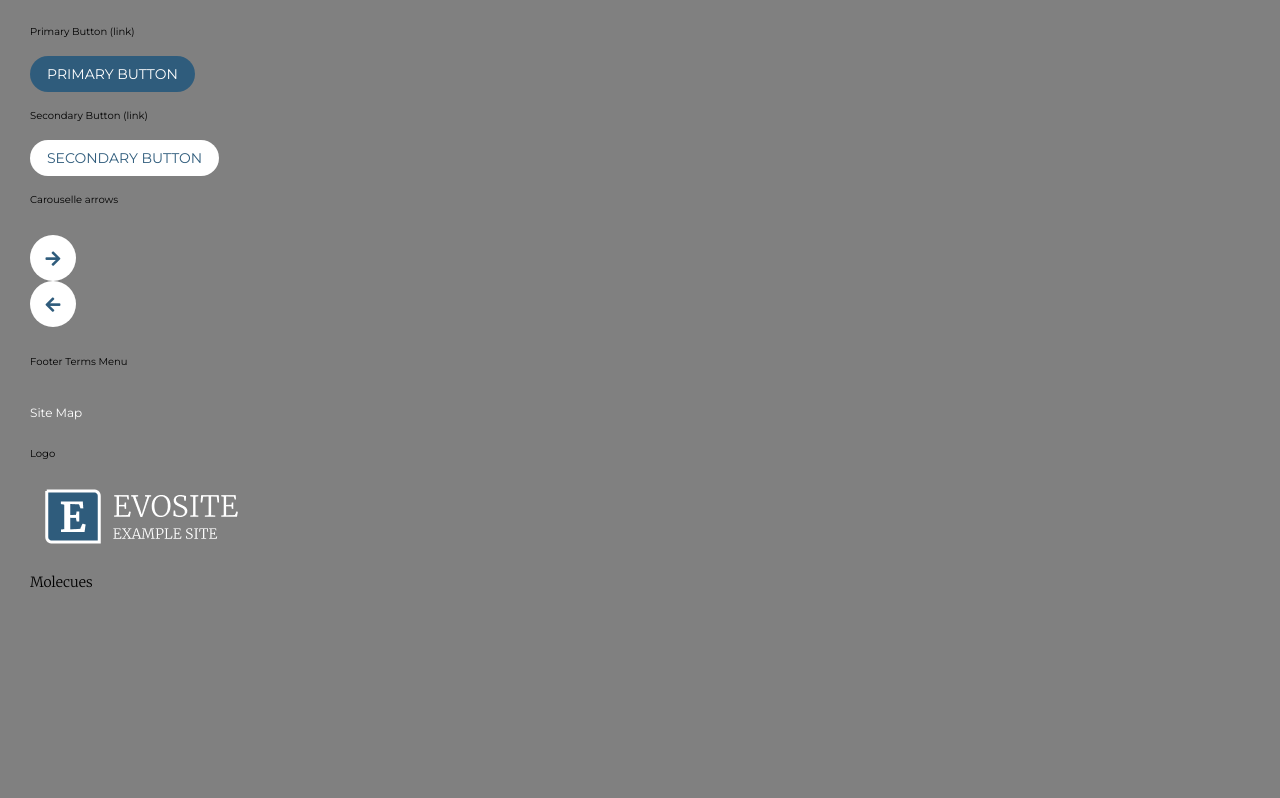
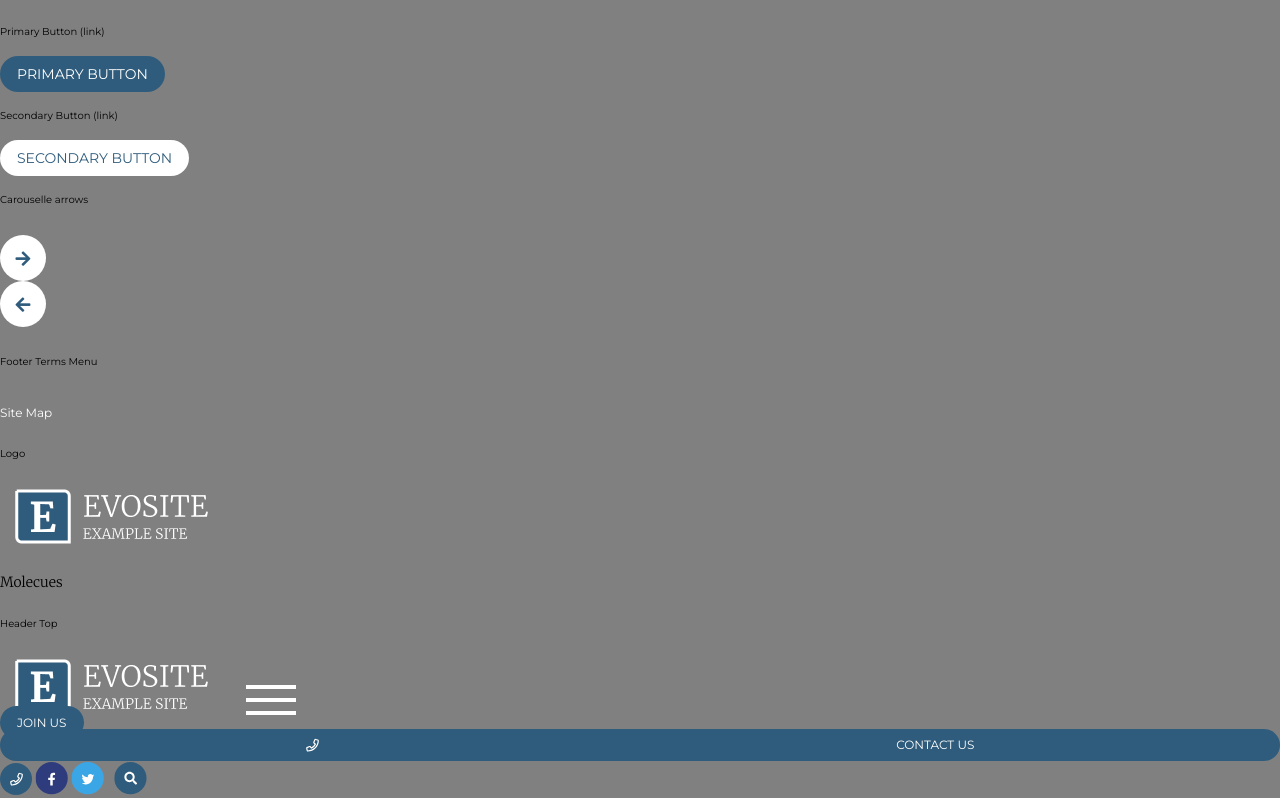
Before and after one commit to merryface/evositeCutUp, a website: page library.html in a window 1280 px wide. Shown: the part 567-1365 px from the top of the page. Before the commit the page ends 1186 px from the top, so only its background shows below. Drawn offline with Linux system fonts and the light colour scheme.

Commit message:
commiting

```diff
--- a/library.html
+++ b/library.html
@@ -9,7 +9,7 @@
         <script defer src="./js/dist/all.min.js"></script>
     </head>
 
-    <body style="margin: 3rem;">
+    <body>
         <h1 style="margin: 3rem 0;">Atoms</h1>
 <!--  -->
 <!--  -->
@@ -26,7 +26,7 @@
             <p>Contact Us</p>
         </a>
 <!--  -->
-        <ahref="/">
+        <a href="/">
             <img src="./assets/mobilePhoneIcon.svg" alt="phone icon"/>
         </a>
 <!--  -->
@@ -124,8 +124,33 @@
         <!--  -->
         <!--  -->
 
+        <p style="margin: 3rem 0;">
+            Header Top
+        </p>
+        <div class="header_top">
+            <div class="header_logoAndBurger">
+                <a href="/"><img src="/assets/Logo.png" alt="logo"></a>
+                <button class="menu_burger">
+                    <img src="./assets/burger.svg" alt="menu Button">
+                </button>
+            </div>
 
+            <div class="header_ctas">
+                <a class="header_button" href="/">join us</a>
 
+                <a class="header_contactUs" href="/">
+                    <img src="./assets/phoneIcon.svg" alt="phone icon"/>
+                    <p>Contact Us</p>
+                </a>
+                <a class="header_contactIcon" href="/">
+                    <img src="./assets/mobilePhoneIcon.svg" alt="phone icon"/>
+                </a>
+
+                <a href="/"><img src="./assets/facebook.svg" alt="facebook link"></a>
+                <a href="/"><img src="./assets/twitter.svg" alt="twitter link"></a>
+                <button class="menu_search"><img src="./assets/search.svg" alt="search bar"></button>
+            </div>
+        </div>
 
     </body>
 </html>
```
